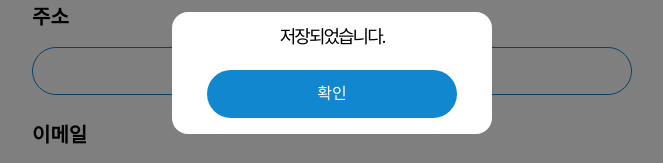
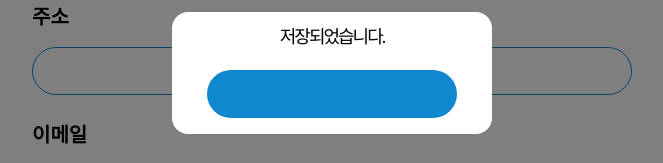
Before and after one commit to uosogong/FrontEnd, a React (Vite) app: page /mypage/staff in a window 1280 px wide. Both pictures are taken after a click on the button "임시저장". Shown: the part 421-584 px from the top of the page, without its empty margins (308-971 px from the left). Built offline with nearby package versions, Linux system fonts and the light colour scheme.

Commit message:
fix: Modal UI에 OkText 및 close 추가

```diff
--- a/src/component/common/Modal/Modal.jsx
+++ b/src/component/common/Modal/Modal.jsx
@@ -21,10 +21,14 @@ const Modal = ({
       {description && <Description>{description}</Description>}
       {children}
       <ButtonWrap>
+        {closable && (
+          <Button onClick={close} style={{ width: 250 }}>
+            취소
+          </Button>
+        )}
         <Button onClick={handleOkButtonClick} style={{ width: 250 }}>
-          확인
+          {okText}
         </Button>
-        {closable && <Button onClick={close}>취소</Button>}
       </ButtonWrap>
     </ModalContainer>
   );
--- a/src/hook/UI/useModal.jsx
+++ b/src/hook/UI/useModal.jsx
@@ -8,7 +8,7 @@ const useModal = ({
   description,
   cancelText,
   okText,
-  onOk,
+  onOk = '확인',
   closable,
 }) => {
   const [isOpen, setIsOpen] = useState();
@@ -38,6 +38,7 @@ const useModal = ({
           okText={okText}
           handleOkButtonClick={handleOkButtonClick}
           closable={closable}
+          close={close}
           hide={close}
         >
           {children}
```
